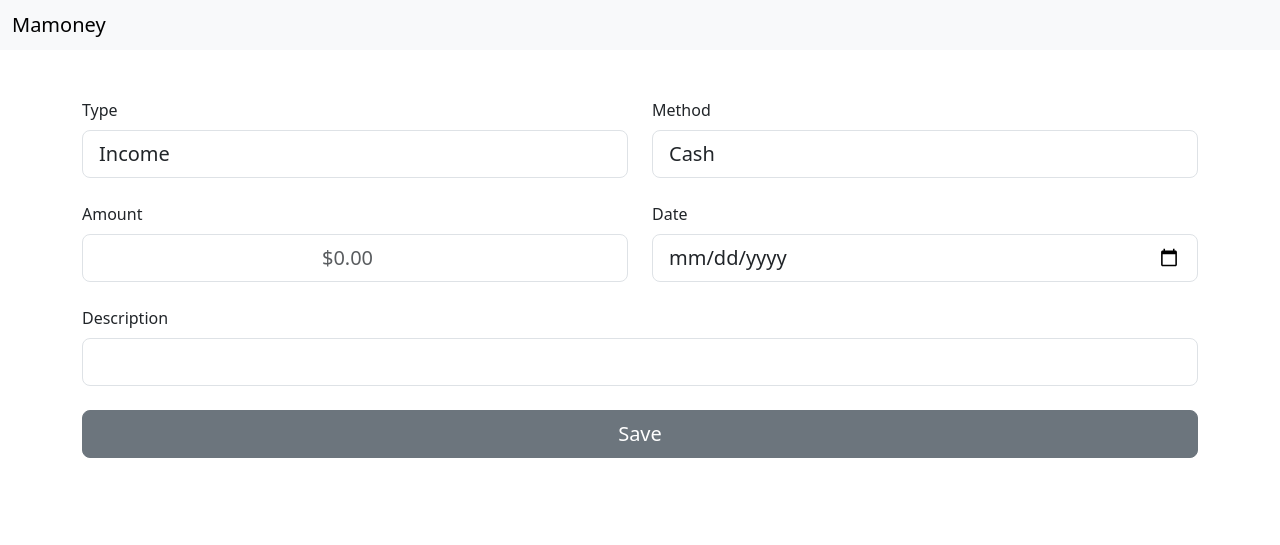
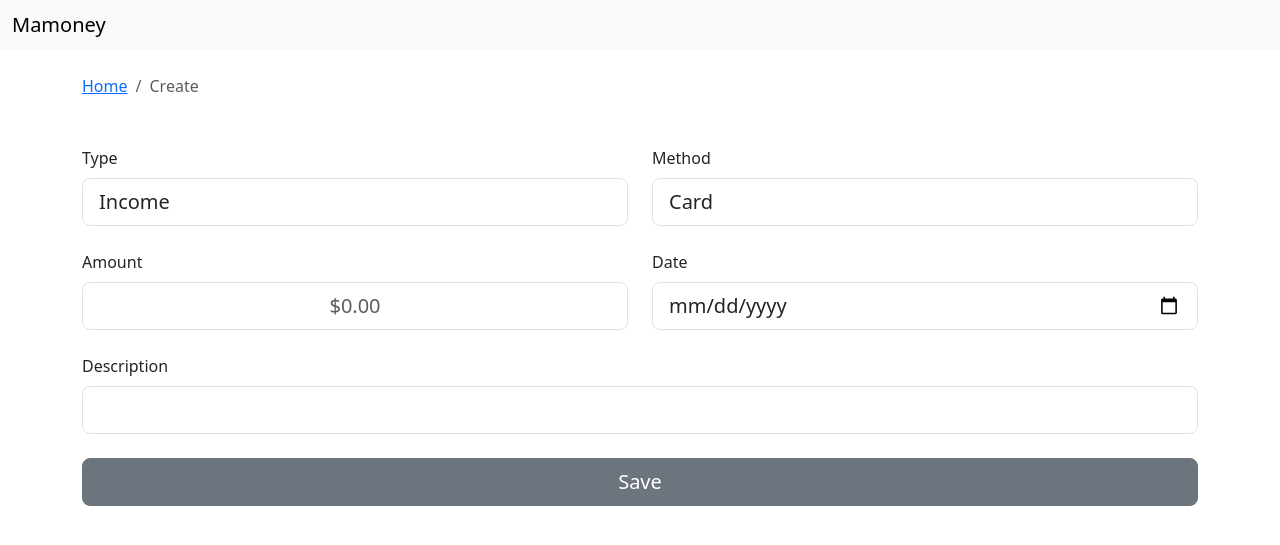
Before and after one commit to lkingsley/mycash, a Flask app: page /create in a window 1280 px wide. Shown: the top 545 px of the page. Run offline with Flask 3, Linux system fonts and the light colour scheme.

Commit message:
set type=text in amount input and add breadcrumb

```diff
--- a/templates/transactions/create.html
+++ b/templates/transactions/create.html
@@ -1,6 +1,12 @@
 {% extends "base.html" %}
 
 {% block content %}
+<nav class="mt-4" aria-label="breadcrumb">
+  <ol class="breadcrumb">
+    <li class="breadcrumb-item"><a href="/">Home</a></li>
+    <li class="breadcrumb-item active" aria-current="page">Create</li>
+  </ol>
+</nav>
 <form class="mt-5" method="post">
   <div class="row mb-4">
     <div class="col form-group">
@@ -13,8 +19,8 @@
     <div class="col">
       <label class="form-label" for="method">Method</label>
       <select class="form-control form-control-lg" name="method" id="method" required>
+        <option value="deposit">Card</option>
         <option value="cash">Cash</option>
-        <option value="deposit">Card</option>
         <option value="deposit">Transfer</option>
       </select>
     </div>
@@ -22,8 +28,8 @@
   <div class="row">
     <div class="col mb-4">
       <label class="form-label" for="amount">Amount</label>
-      <input class="form-control form-control-lg text-center" placeholder="$0.00" type="number" inputmode="numeric"
-        pattern="[0-9]" name="amount" id="amount" required>
+      <input class="form-control form-control-lg text-center" placeholder="$0.00" type="text" inputmode="numeric"
+        pattern="[0-9]\.?"  name="amount" id="amount" required>
     </div>
     <div class="col mb-4">
       <label class="form-label" for="date">Date</label>
```
